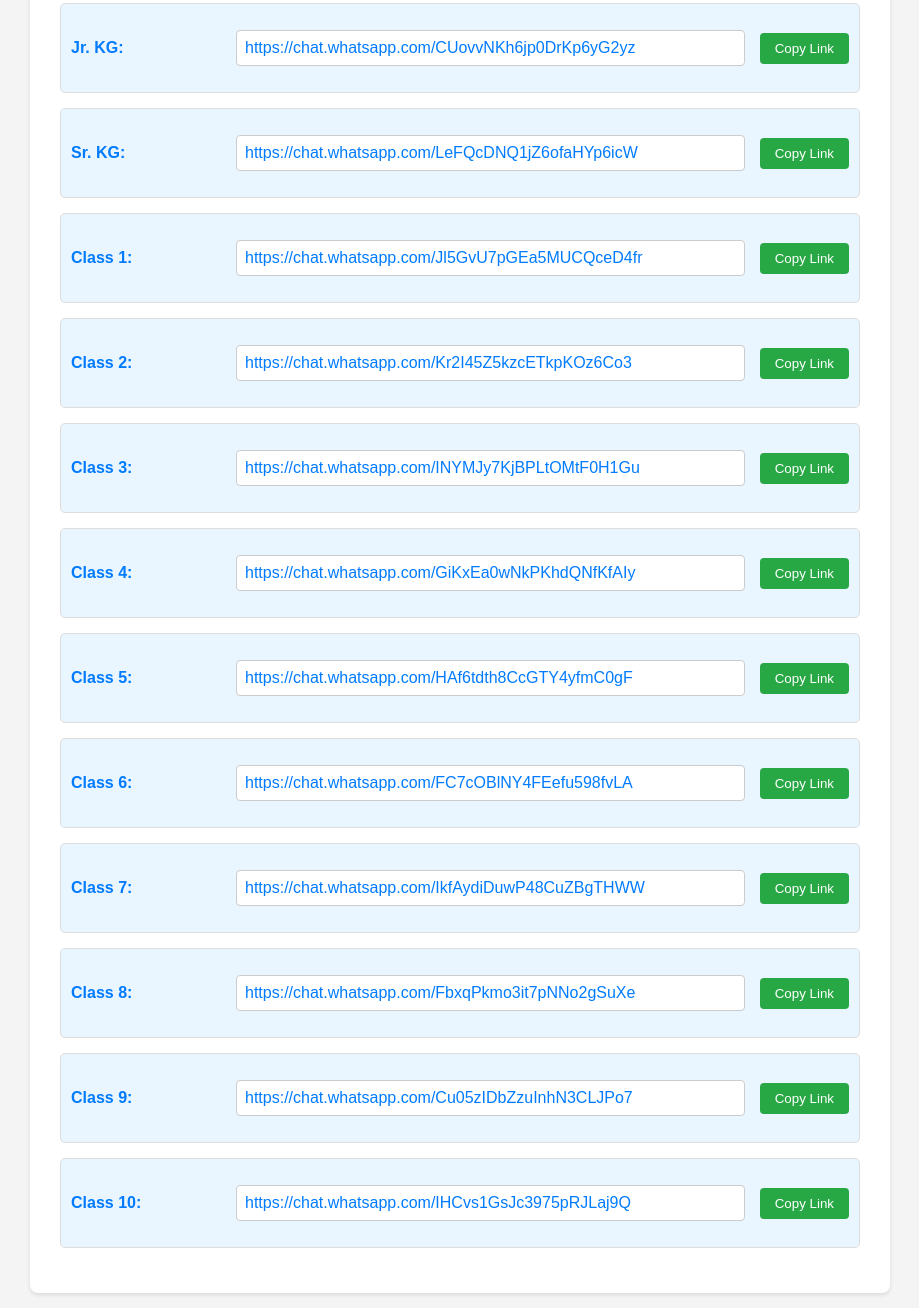
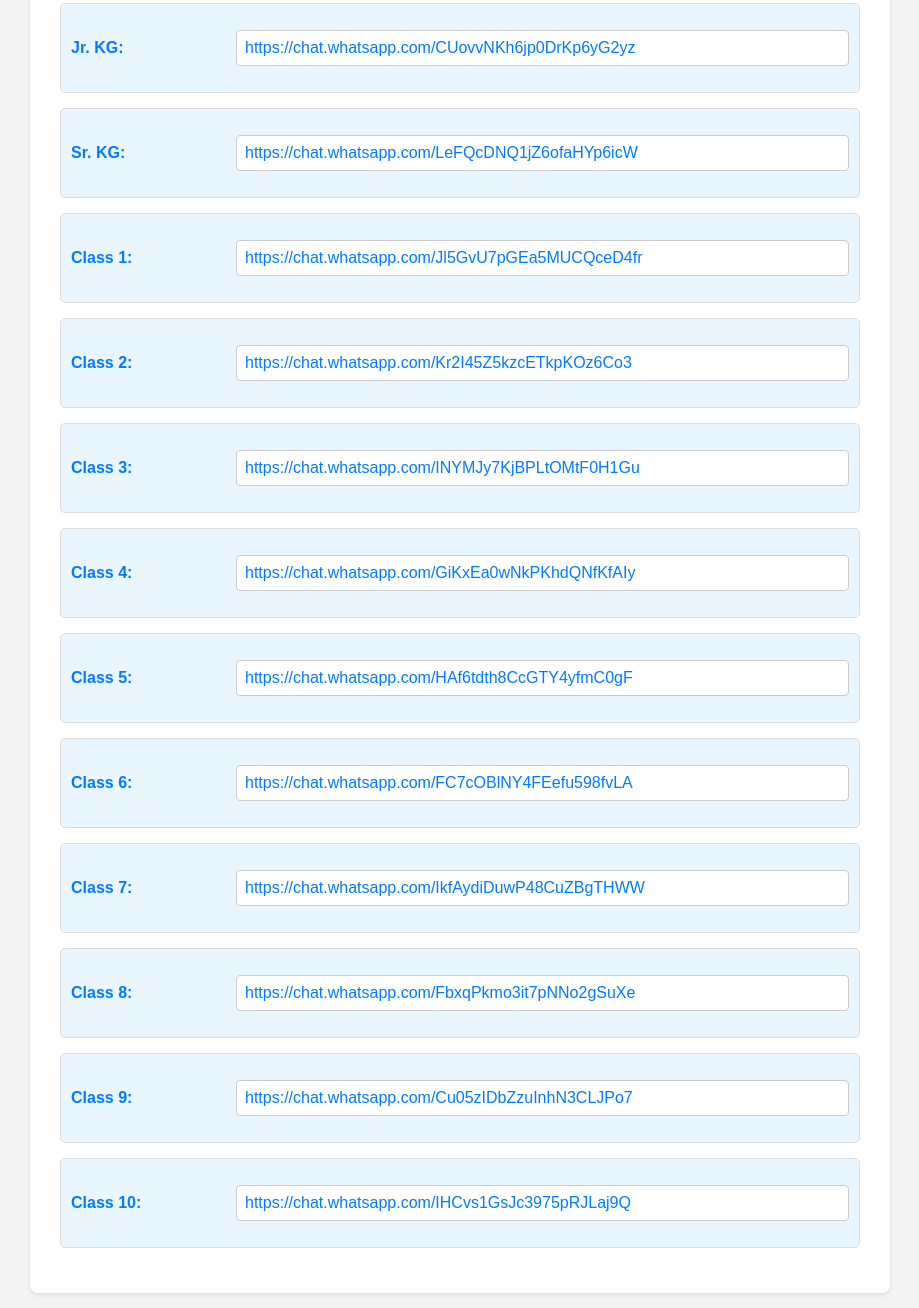
Before and after one commit to padghaurduhighschool/whatsapp, a plain HTML site: page index.html in a window 1280 px wide. Shown: the part 172-1480 px from the top of the page, without its empty margins (180-1099 px from the left). Drawn offline with Linux system fonts and the light colour scheme.

Commit message:
Update index.html

```diff
--- a/index.html
+++ b/index.html
@@ -120,73 +120,61 @@
         <div class="class-group">
             <span class="class-label">Jr. KG:</span>
             <p id="jrKgLink" class="link-text"><a href="https://chat.whatsapp.com/CUovvNKh6jp0DrKp6yG2yz" target="_blank">https://chat.whatsapp.com/CUovvNKh6jp0DrKp6yG2yz</a></p>
-            <button class="copy-button" onclick="copyLink('jrKgLink', this)">Copy Link</button>
         </div>
 
         <div class="class-group">
             <span class="class-label">Sr. KG:</span>
             <p id="srKgLink" class="link-text"><a href="https://chat.whatsapp.com/LeFQcDNQ1jZ6ofaHYp6icW" target="_blank">https://chat.whatsapp.com/LeFQcDNQ1jZ6ofaHYp6icW</a></p>
-            <button class="copy-button" onclick="copyLink('srKgLink', this)">Copy Link</button>
         </div>
 
         <div class="class-group">
             <span class="class-label">Class 1:</span>
             <p id="class1Link" class="link-text"><a href="https://chat.whatsapp.com/Jl5GvU7pGEa5MUCQceD4fr" target="_blank">https://chat.whatsapp.com/Jl5GvU7pGEa5MUCQceD4fr</a></p>
-            <button class="copy-button" onclick="copyLink('class1Link', this)">Copy Link</button>
         </div>
 
         <div class="class-group">
             <span class="class-label">Class 2:</span>
             <p id="class2Link" class="link-text"><a href="https://chat.whatsapp.com/Kr2I45Z5kzcETkpKOz6Co3" target="_blank">https://chat.whatsapp.com/Kr2I45Z5kzcETkpKOz6Co3</a></p>
-            <button class="copy-button" onclick="copyLink('class2Link', this)">Copy Link</button>
         </div>
 
         <div class="class-group">
             <span class="class-label">Class 3:</span>
             <p id="class3Link" class="link-text"><a href="https://chat.whatsapp.com/INYMJy7KjBPLtOMtF0H1Gu" target="_blank">https://chat.whatsapp.com/INYMJy7KjBPLtOMtF0H1Gu</a></p>
-            <button class="copy-button" onclick="copyLink('class3Link', this)">Copy Link</button>
         </div>
 
         <div class="class-group">
             <span class="class-label">Class 4:</span>
             <p id="class4Link" class="link-text"><a href="https://chat.whatsapp.com/GiKxEa0wNkPKhdQNfKfAIy" target="_blank">https://chat.whatsapp.com/GiKxEa0wNkPKhdQNfKfAIy</a></p>
-            <button class="copy-button" onclick="copyLink('class4Link', this)">Copy Link</button>
         </div>
 
         <div class="class-group">
             <span class="class-label">Class 5:</span>
             <p id="class5Link" class="link-text"><a href="https://chat.whatsapp.com/HAf6tdth8CcGTY4yfmC0gF" target="_blank">https://chat.whatsapp.com/HAf6tdth8CcGTY4yfmC0gF</a></p>
-            <button class="copy-button" onclick="copyLink('class5Link', this)">Copy Link</button>
         </div>
 
         <div class="class-group">
             <span class="class-label">Class 6:</span>
             <p id="class6Link" class="link-text"><a href="https://chat.whatsapp.com/FC7cOBlNY4FEefu598fvLA" target="_blank">https://chat.whatsapp.com/FC7cOBlNY4FEefu598fvLA</a></p>
-            <button class="copy-button" onclick="copyLink('class6Link', this)">Copy Link</button>
         </div>
 
         <div class="class-group">
             <span class="class-label">Class 7:</span>
             <p id="class7Link" class="link-text"><a href="https://chat.whatsapp.com/IkfAydiDuwP48CuZBgTHWW" target="_blank">https://chat.whatsapp.com/IkfAydiDuwP48CuZBgTHWW</a></p>
-            <button class="copy-button" onclick="copyLink('class7Link', this)">Copy Link</button>
         </div>
 
         <div class="class-group">
             <span class="class-label">Class 8:</span>
             <p id="class8Link" class="link-text"><a href="https://chat.whatsapp.com/FbxqPkmo3it7pNNo2gSuXe" target="_blank">https://chat.whatsapp.com/FbxqPkmo3it7pNNo2gSuXe</a></p>
-            <button class="copy-button" onclick="copyLink('class8Link', this)">Copy Link</button>
         </div>
 
         <div class="class-group">
             <span class="class-label">Class 9:</span>
             <p id="class9Link" class="link-text"><a href="https://chat.whatsapp.com/Cu05zIDbZzuInhN3CLJPo7" target="_blank">https://chat.whatsapp.com/Cu05zIDbZzuInhN3CLJPo7</a></p>
-            <button class="copy-button" onclick="copyLink('class9Link', this)">Copy Link</button>
         </div>
 
         <div class="class-group">
             <span class="class-label">Class 10:</span>
             <p id="class10Link" class="link-text"><a href="https://chat.whatsapp.com/IHCvs1GsJc3975pRJLaj9Q" target="_blank">https://chat.whatsapp.com/IHCvs1GsJc3975pRJLaj9Q</a></p>
-            <button class="copy-button" onclick="copyLink('class10Link', this)">Copy Link</button>
         </div>
 
     </div>
```
